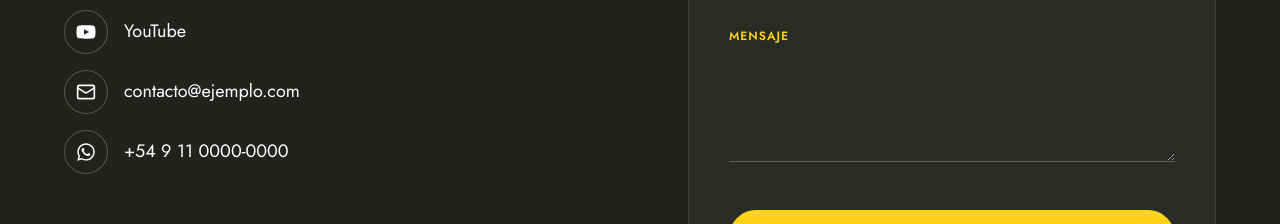
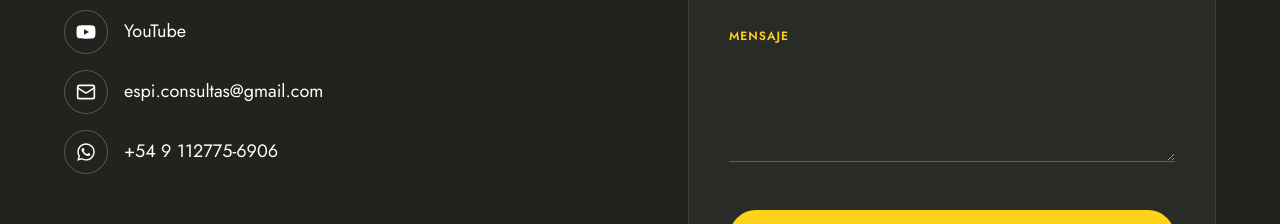
Before and after one commit to matiasbiasioli/espi-web, a React (Vite) app: page /contacto in a window 1280 px wide. Shown: the part 426-650 px from the top of the page. Built offline with nearby package versions, Linux system fonts and the light colour scheme; a web font is replaced by a local one.

Commit message:
more changes

```diff
--- a/src/components/sections/Contact.jsx
+++ b/src/components/sections/Contact.jsx
@@ -14,18 +14,18 @@ const CONTACT_LINKS = [
   {
     // Cuando tengas el link real: cambiá el href y agregá external: true
     label: "YouTube",
-    href: "#",
+    href: "https://www.youtube.com/@espi.salud-canal",
     Icon: FaYoutube,
   },
   {
-    label: "contacto@ejemplo.com",
-    href: "mailto:contacto@ejemplo.com",
+    label: "espi.consultas@gmail.com",
+    href: "mailto:espi.consultas@gmail.com",
     Icon: LuMail,
   },
   {
     // Número sin +, espacios ni guiones en el href (wa.me/54911...)
-    label: "+54 9 11 0000-0000",
-    href: "https://wa.me/5491100000000",
+    label: "+54 9 112775-6906",
+    href: "https://wa.me/5491127756906",
     Icon: FaWhatsapp,
     external: true,
   },
```
